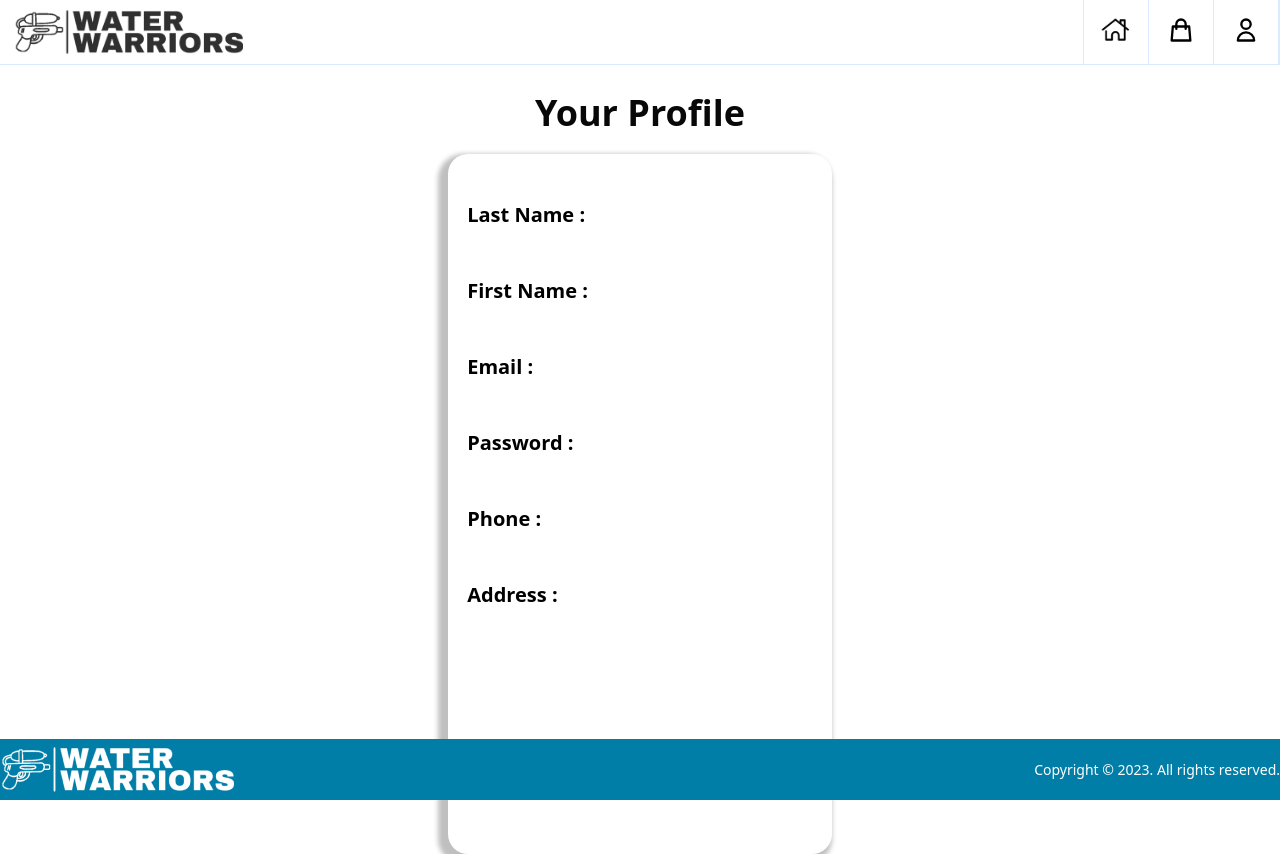
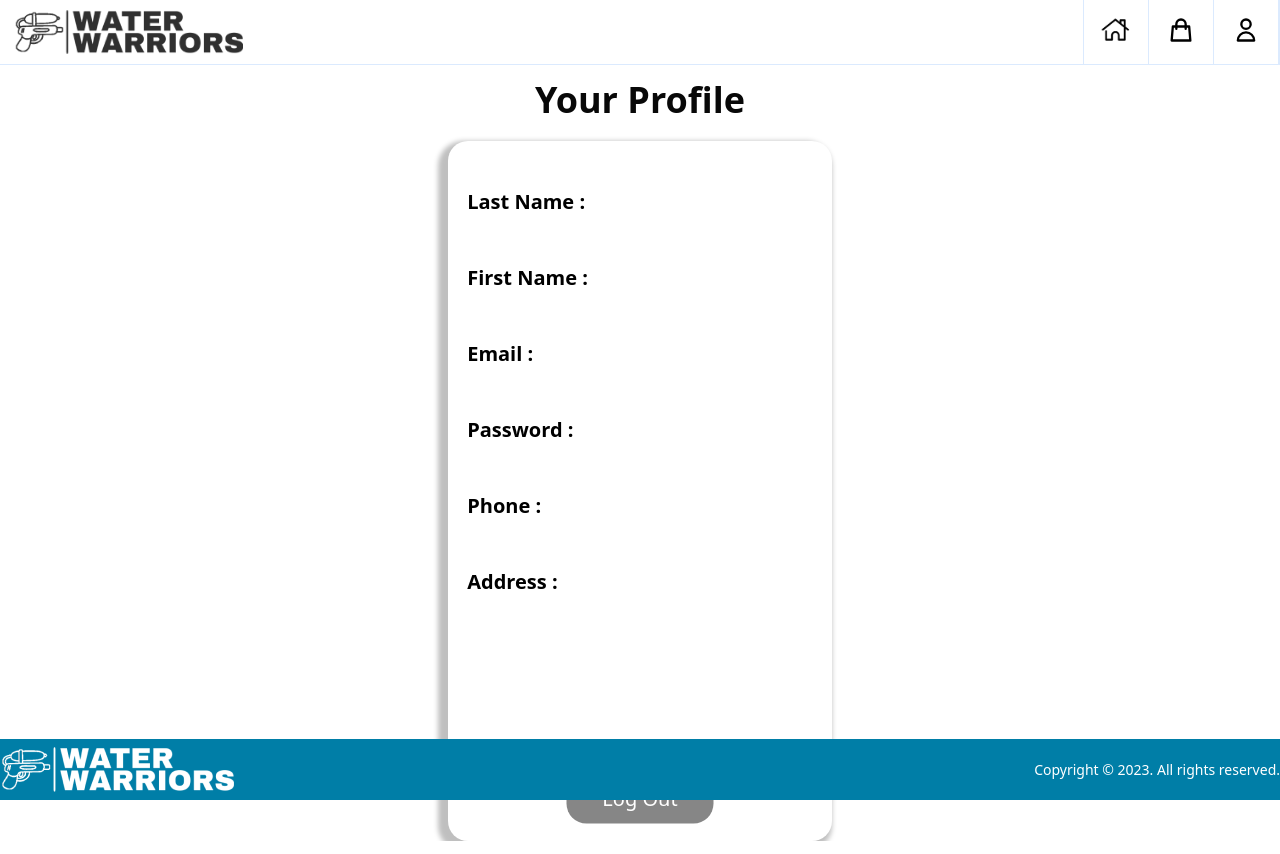
Before and after one commit to yoyo53/OnlineStore, a Vue app in the folder front/: page /account in a window 1280 px wide. Built offline with nearby package versions, Linux system fonts and the light colour scheme.

Commit message:
Update PageProfil.vue

```diff
--- a/front/src/views/PageProfil.vue
+++ b/front/src/views/PageProfil.vue
@@ -8,7 +8,7 @@
     <p class="txt1">Password :</p>
     <p class="txt1">Phone :</p>
     <p class="txt1">Address :</p>
-
+    <router-link to="/"><button class="btnlogout">Log Out</button></router-link>
   </div>
 
 <Footer />
@@ -53,7 +53,7 @@ body {
   border-radius: 20px;
 }
 .txt{
-  margin-top: 2%;
+  margin-top: 1%;
   font-weight: 400;
   font-size: 36px;
   line-height: 44px;
@@ -67,4 +67,17 @@ body {
   font-size: 20px;
   font-weight: bold;
 }
+
+.btnlogout {
+position: absolute;
+width: 147px;
+height: 49px;
+left: 50%;
+bottom: -1%;
+transform: translate(-50%, -50%);
+color: white;
+font-size: 20px;
+background: #868686;
+border-radius: 20px;
+}
 </style>
```
